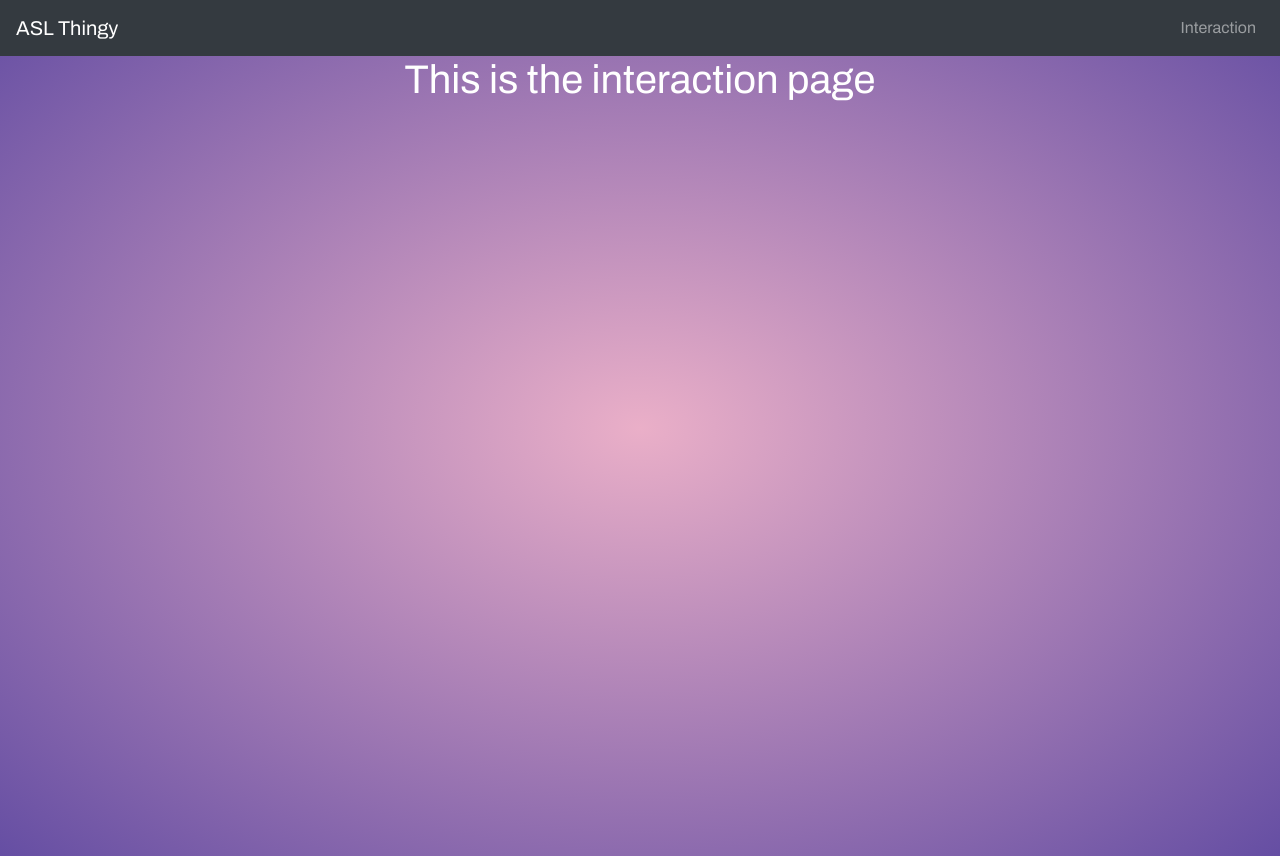
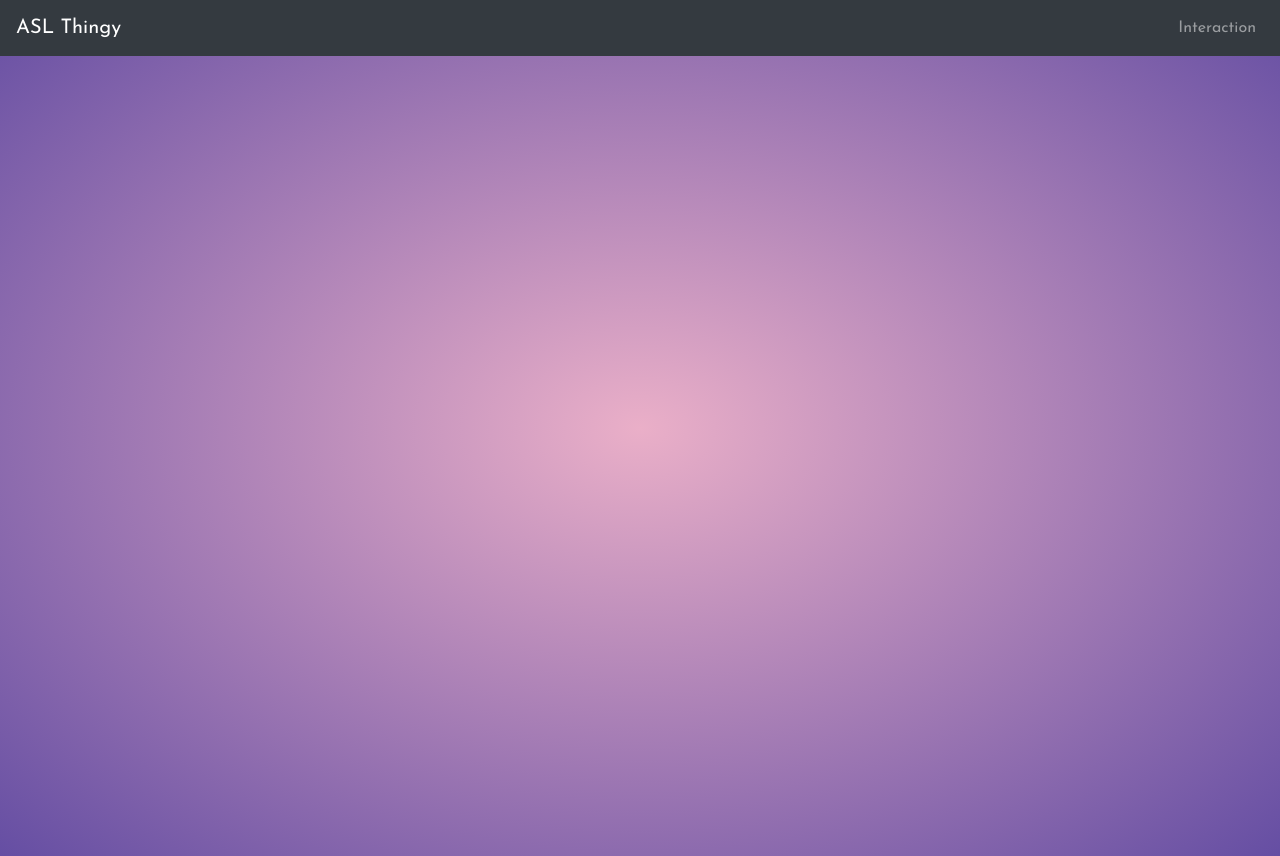
Before and after one commit to AndrewDrury/TableStory1, a Vue app: page /interaction in a window 1280 px wide. Built offline with nearby package versions, Linux system fonts and the light colour scheme.

Commit message:
Fixed font.

```diff
--- a/src/assets/main.scss
+++ b/src/assets/main.scss
@@ -1,5 +1,5 @@
 @import "./variables.scss";
-@import url("https://fonts.googleapis.com/css?family=Archivo");
+@import url("https://fonts.googleapis.com/css?family=Josefin+Sans");
 
 .fade-enter-active, .fade-leave-active {
   transition: opacity 1s;
@@ -14,6 +14,6 @@
 
 * {
     color: white;
-    font-family: 'Archivo', sans-serif;
+    font-family: 'Josefin Sans', sans-serif;
 
 }
--- a/src/views/Interaction.vue
+++ b/src/views/Interaction.vue
@@ -1,6 +1,5 @@
 <template>
   <div class="interaction verticalCenter">
-    <h1>This is the interaction page</h1>
     <video autoplay id="webcam" class="d-flex align-items-start"></video>
   </div>
 </template>
```
